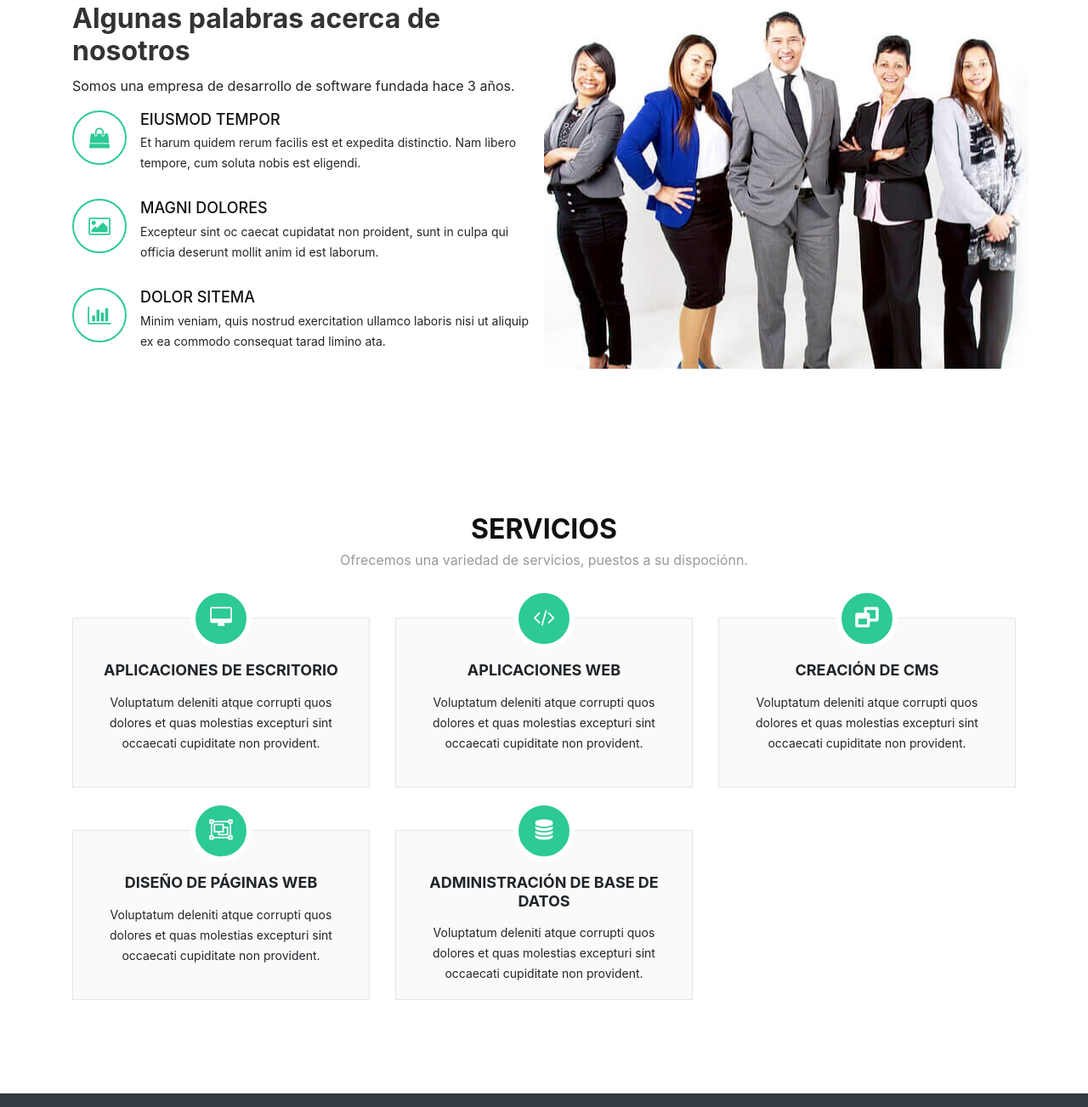
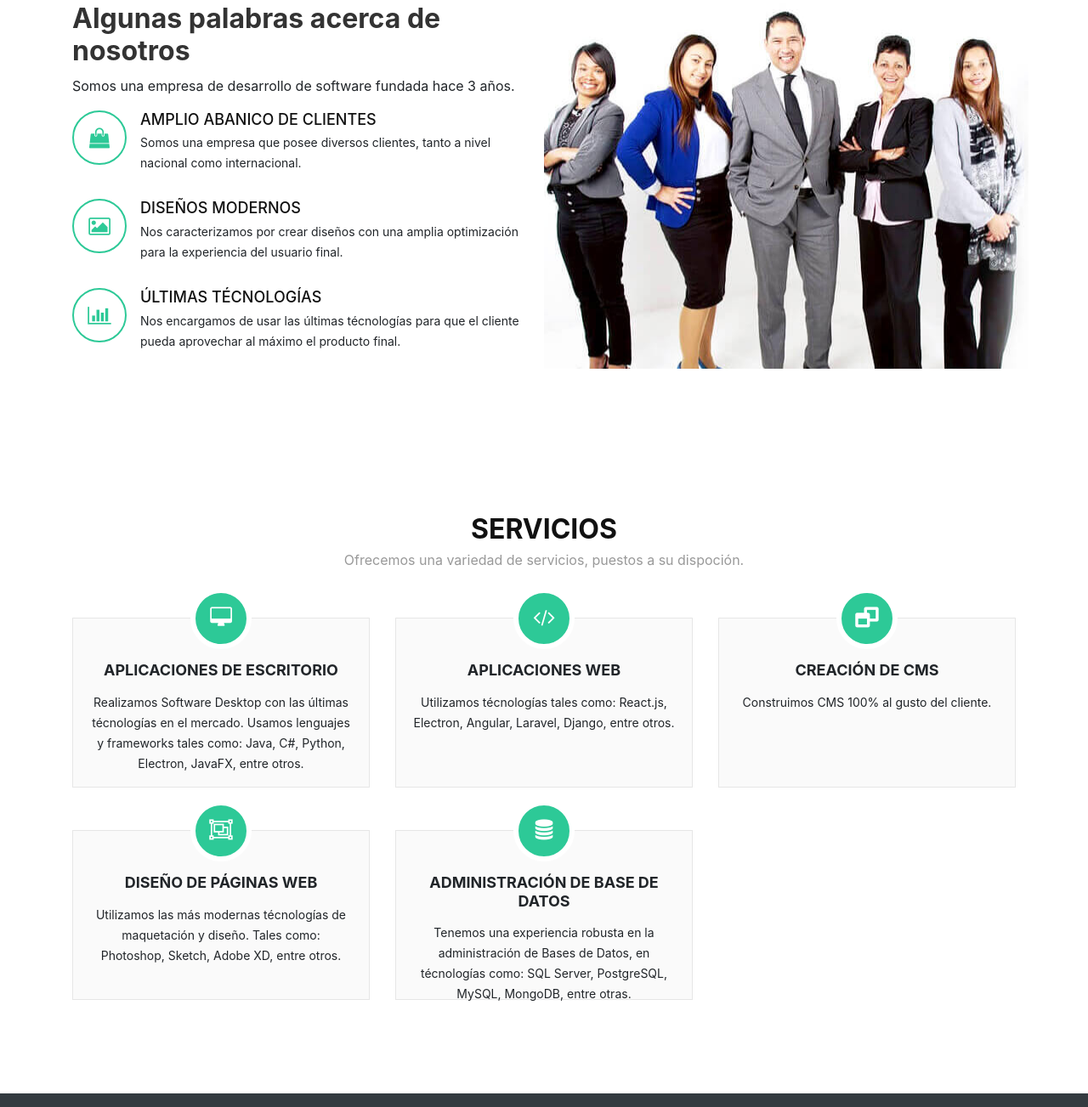
Before and after one commit to robSamuel/web-store, a plain HTML site: page index.html in a window 1280 px wide. Shown: the part 877-2180 px from the top of the page at 85% size. Drawn offline with Linux system fonts and the light colour scheme.

Commit message:
Change the default texts by the proper ones and add the new images

```diff
--- a/index.html
+++ b/index.html
@@ -32,8 +32,8 @@
                     <ul class="nav-menu">
                         <li class="menu-active"><a href="#home">Home</a></li>
                         <li><a href="#about">Acerca de Nosotros</a></li>
+                        <li><a href="#portfolio">Portfolio</a></li>
                         <li><a href="#services">Servicios</a></li>
-                        <li><a href="#portfolio">Portfolio</a></li>
                         <li><a href="#team">Equipo</a></li>
                         <li><a href="#contact">Contáctenos</a></li>
                     </ul>
@@ -58,23 +58,23 @@
                             </p>
                             <div class="icon-box wow fadeInUp">
                                 <div class="icon"><i class="fa fa-shopping-bag"></i></div>
-                                <h4 class="title"><a href="">Eiusmod Tempor</a></h4>
+                                <h4 class="title"><a href="">Amplio Abanico de Clientes</a></h4>
                                 <p class="description">
-                                    Et harum quidem rerum facilis est et expedita distinctio. Nam libero tempore, cum soluta nobis est eligendi.
+                                    Somos una empresa que posee diversos clientes, tanto a nivel nacional como internacional.
                                 </p>
                             </div>
                             <div class="icon-box wow fadeInUp" data-wow-delay="0.2s">
                               <div class="icon"><i class="fa fa-photo"></i></div>
-                              <h4 class="title"><a href="">Magni Dolores</a></h4>
+                              <h4 class="title"><a href="">Diseños Modernos</a></h4>
                               <p class="description">
-                                  Excepteur sint oc caecat cupidatat non proident, sunt in culpa qui officia deserunt mollit anim id est laborum.
+                                  Nos caracterizamos por crear diseños con una amplia optimización para la experiencia del usuario final.
                               </p>
                             </div>
                             <div class="icon-box wow fadeInUp" data-wow-delay="0.4s">
                               <div class="icon"><i class="fa fa-bar-chart"></i></div>
-                              <h4 class="title"><a href="">Dolor Sitema</a></h4>
+                              <h4 class="title"><a href="">Últimas Técnologías</a></h4>
                               <p class="description">
-                                  Minim veniam, quis nostrud exercitation ullamco laboris nisi ut aliquip ex ea commodo consequat tarad limino ata.
+                                 Nos encargamos de usar las últimas técnologías para que el cliente pueda aprovechar al máximo el producto final.
                               </p>
                             </div>
                         </div>
@@ -87,7 +87,7 @@
                     <div class="section-header">
                         <h3 class="section-title">Servicios</h3>
                         <p class="section-description">
-                            Ofrecemos una variedad de servicios, puestos a su dispociónn.
+                            Ofrecemos una variedad de servicios, puestos a su dispoción.
                         </p>
                     </div>
                     <div class="row">
@@ -96,7 +96,7 @@
                                 <div class="icon"><a href=""><i class="fa fa-desktop"></i></a></div>
                                 <h4 class="title">Aplicaciones de Escritorio</h4>
                                 <p class="description">
-                                    Voluptatum deleniti atque corrupti quos dolores et quas molestias excepturi sint occaecati cupiditate non provident.
+                                    Realizamos Software Desktop con las últimas técnologías en el mercado. Usamos lenguajes y frameworks tales como: Java, C#, Python, Electron, JavaFX, entre otros.
                                 </p>
                             </div>
                         </div>
@@ -105,7 +105,7 @@
                                 <div class="icon"><a href=""><i class="fa fa-code"></i></a></div>
                                 <h4 class="title">Aplicaciones Web</h4>
                                 <p class="description">
-                                    Voluptatum deleniti atque corrupti quos dolores et quas molestias excepturi sint occaecati cupiditate non provident.
+                                    Utilizamos técnologías tales como: React.js, Electron, Angular, Laravel, Django, entre otros.
                                 </p>
                             </div>
                         </div>
@@ -114,7 +114,7 @@
                                 <div class="icon"><a href=""><i class="fa fa-window-restore"></i></a></div>
                                 <h4 class="title">Creación de CMS</h4>
                                 <p class="description">
-                                    Voluptatum deleniti atque corrupti quos dolores et quas molestias excepturi sint occaecati cupiditate non provident.
+                                    Construimos CMS 100% al gusto del cliente.
                                 </p>
                             </div>
                         </div>
@@ -123,7 +123,7 @@
                                 <div class="icon"><a href=""><i class="fa fa-object-group"></i></a></div>
                                 <h4 class="title">Diseño de Páginas Web</h4>
                                 <p class="description">
-                                    Voluptatum deleniti atque corrupti quos dolores et quas molestias excepturi sint occaecati cupiditate non provident.
+                                    Utilizamos las más modernas técnologías de maquetación y diseño. Tales como: Photoshop, Sketch, Adobe XD, entre otros.
                                 </p>
                             </div>
                         </div>
@@ -132,7 +132,7 @@
                                 <div class="icon"><a href=""><i class="fa fa-database"></i></a></div>
                                 <h4 class="title">Administración de Base de Datos</h4>
                                 <p class="description">
-                                    Voluptatum deleniti atque corrupti quos dolores et quas molestias excepturi sint occaecati cupiditate non provident.
+                                    Tenemos una experiencia robusta en la administración de Bases de Datos, en técnologías como: SQL Server, PostgreSQL, MySQL, MongoDB, entre otras.
                                 </p>
                             </div>
                         </div>
```
Also changed, not shown: img/logo.png (added).
